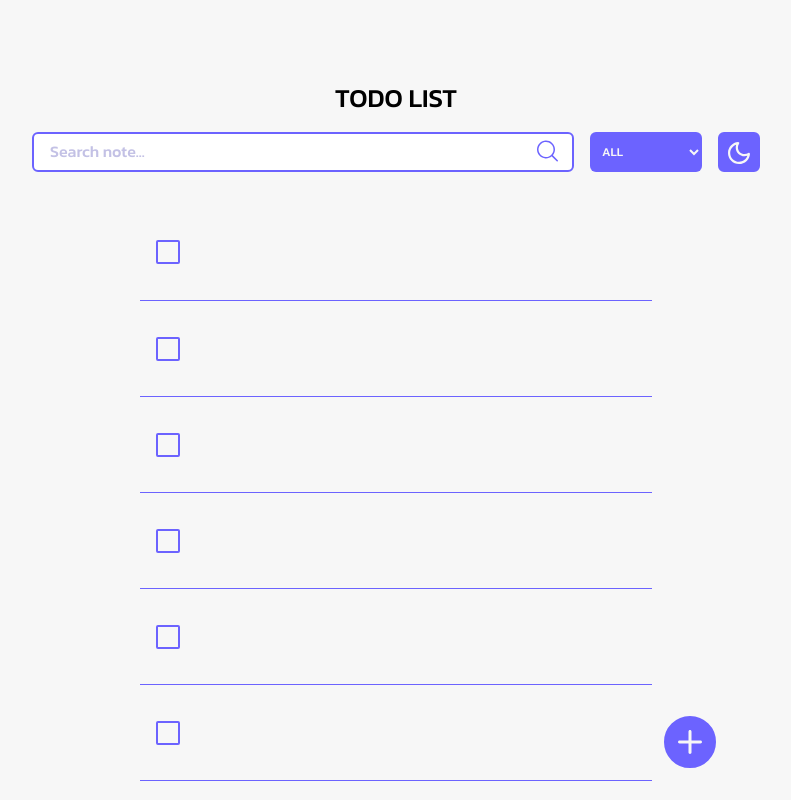
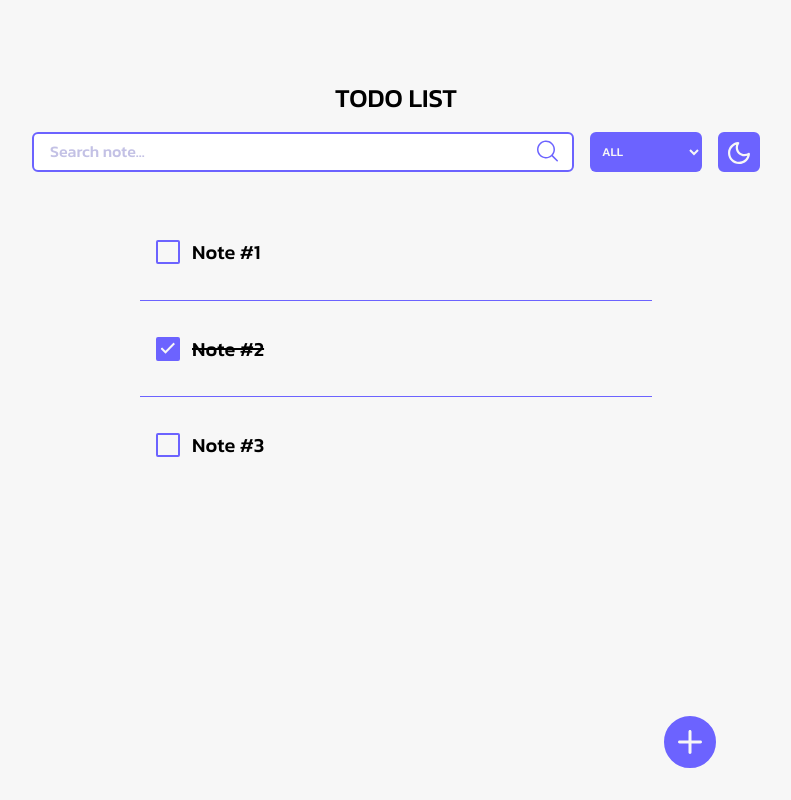
Before and after one commit to thisisal1ev/todo-app, a Vue app: page / in a window 1280 px wide. Shown: the top 800 px of the page, without its empty margins (244-1035 px from the left). Built offline with nearby package versions, Linux system fonts and the light colour scheme.

Commit message:
minify exports

```diff
--- a/src/App.vue
+++ b/src/App.vue
@@ -1,7 +1,6 @@
 <script lang="ts" setup>
 import { computed, onMounted, ref, watch } from 'vue'
-import Modal from './components/Modal.vue'
-import Todos from './components/Todos.vue'
+import { Modal, Todos } from './components'
 
 export interface Todo {
 	id: number
--- a/src/components/TodosItem.vue
+++ b/src/components/TodosItem.vue
@@ -3,7 +3,7 @@ import { Todo } from '@/App.vue'
 import { defineProps, ref, watch } from 'vue'
 
 interface Props {
-	todo: Todo[]
+	todo: Todo
 }
 
 defineEmits(['remove-todo'])
@@ -22,8 +22,7 @@ const toggleRename = (): void => {
 
 <template>
 	<li
-		v-for="value in todo"
-		:key="value.id"
+		:key="todo.id"
 		@click="rename = false"
 		class="border-violet border-t first:border-none px-4 py-6 flex items-center justify-between h-24 group"
 	>
@@ -31,14 +30,14 @@ const toggleRename = (): void => {
 			<label
 				v-if="!rename"
 				class="flex items-center relative space-x-3"
-				:for="'todo-' + value.id"
+				:for="`todo-${todo.id}`"
 			>
 				<input
 					type="checkbox"
 					class="before:content[''] relative cursor-pointer appearance-none border-2 border-blue-gray-200 transition-all before:absolute before:top-2/4 before:left-2/4 before:block before:h-12 before:w-12 before:-translate-y-2/4 before:-translate-x-2/4 before:rounded-full before:bg-blue-gray-500 before:opacity-0 before:transition-opacity checked:border-violet checked:bg-violet checked:before:bg-violet hover:before:opacity-10 accent-violet p-1 outline-none w-6 h-6 rounded-sm border-violet peer"
-					@change="value.completed = !value.completed"
-					:checked="value.completed"
-					:id="'todo-' + value.id"
+					@change="todo.completed = !todo.completed"
+					:checked="todo.completed"
+					:id="`todo-${todo.id}`"
 				/>
 				<span
 					class="absolute text-white transition-opacity opacity-0 pointer-events-none -translate-x-2/4 top-1 peer-checked:opacity-100"
@@ -65,29 +64,27 @@ const toggleRename = (): void => {
 				<span
 					class="inline-block font-medium text-sm sm:text-base lg:text-xl leading-5 peer-checked:line-through text-black dark:text-white transition-colors duration-300"
 				>
-					{{ value.title }}
+					{{ todo.title }}
 				</span>
 			</label>
 			<label
 				class="flex items-center justify-between space-x-3"
-				:for="'todo-' + value.id"
+				:for="'todo-' + todo.id"
 				@click.stop
 				v-else
 			>
 				<input
-					:id="`todo-${value.id}`"
+					:id="`todo-${todo.id}`"
 					type="text"
 					placeholder="Enter new title"
 					class="pl-3 py-2 pr-3 bg-white border-violet dark:border-grey dark:bg-mainBlack border-2 focus:!border-violet transition-colors duration-300 rounded-md max-w-32 sm:max-w-max"
-					@keydown.enter="
-						;(value.title = inputValue.trim()), (rename = !rename)
-					"
+					@keydown.enter=";(todo.title = inputValue.trim()), (rename = !rename)"
 					v-model="inputValue"
 				/>
 				<button
 					title="apply btn"
 					class="p-2 rounded-full transition-colors duration-300 hover:dark:bg-slate-100/15 flex justify-center items-center outline-none active:dark:bg-slate-100/30 hover:bg-black/15 active:bg-black/30"
-					@click=";(value.title = inputValue), (rename = !rename)"
+					@click=";(todo.title = inputValue), (rename = !rename)"
 				>
 					<svg
 						class="ml-0.5"
@@ -161,7 +158,7 @@ const toggleRename = (): void => {
 			<button
 				title="remove btn"
 				class="p-2 rounded-full transition-colors duration-300 hover:dark:bg-slate-100/15 flex items-center justify-center outline-none active:dark:bg-slate-100/30 hover:bg-black/15 active:bg-black/30"
-				@click="$emit('remove-todo', value.id)"
+				@click="$emit('remove-todo', todo.id)"
 			>
 				<svg
 					width="18"
--- /dev/null
+++ b/src/components/index.ts
@@ -0,0 +1,4 @@
+import Modal from './Modal.vue'
+import Todos from './Todos.vue'
+
+export { Modal, Todos }
```
Also changed, not shown: 1 other file (tests, documents, lock files or other folders).
